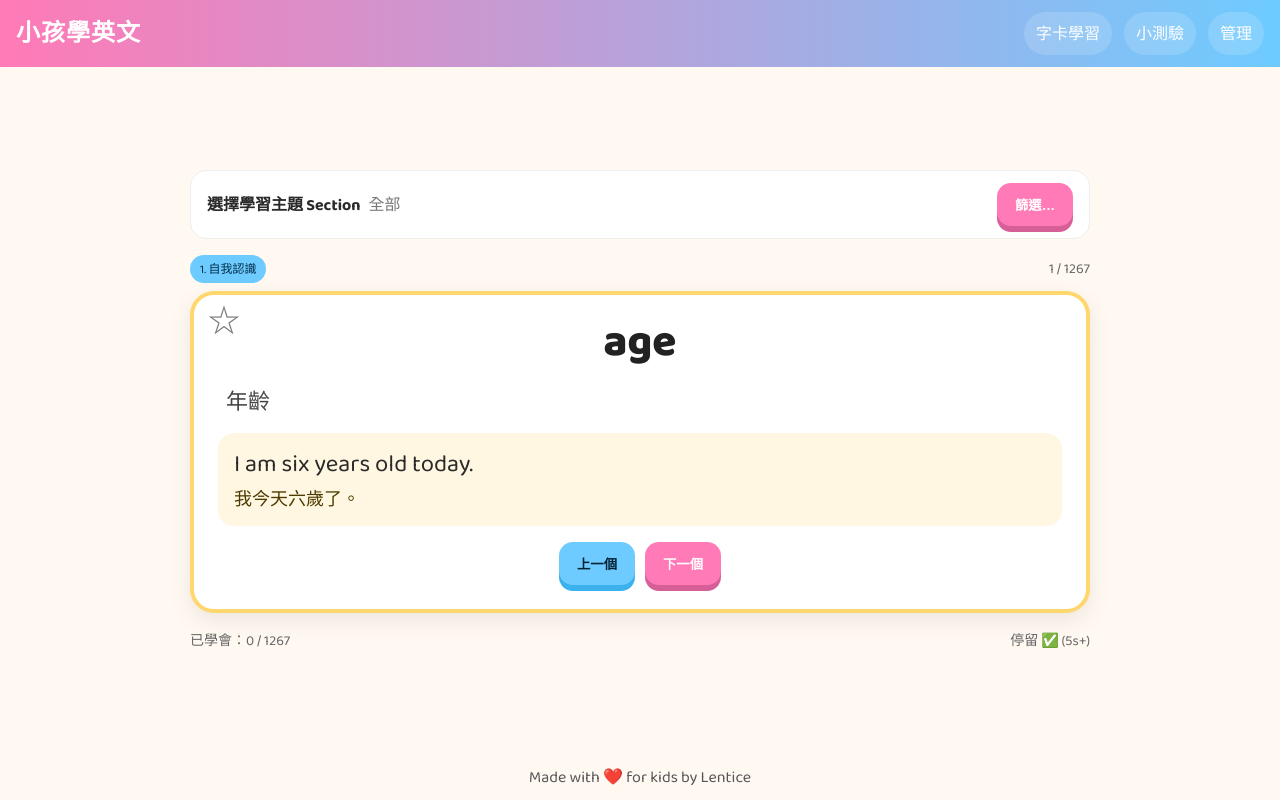
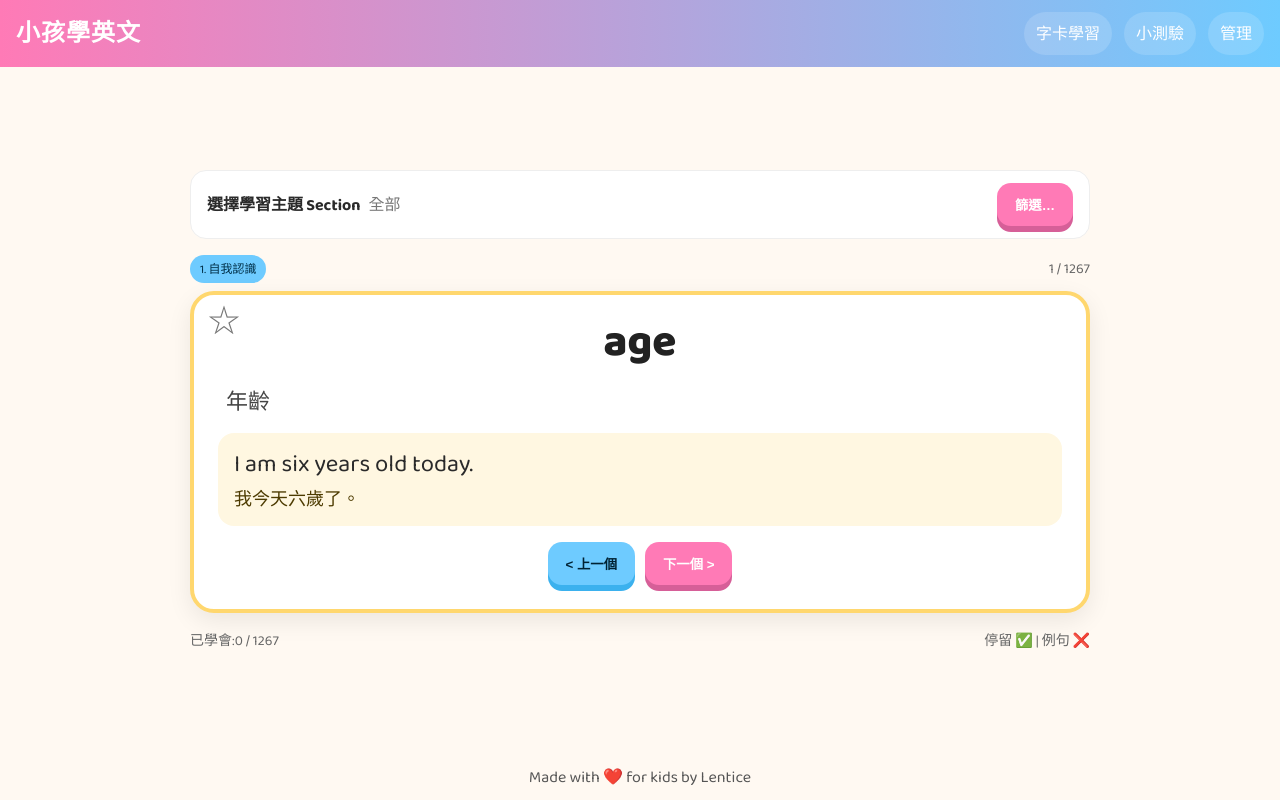
Before and after one commit to Lentice/kid_words, a React (Vite) app: page / in a window 1280 px wide. Built offline with nearby package versions, Linux system fonts and the light colour scheme.

Commit message:
fix: add example click handling in Flashcard and update Learn component state management

```diff
--- a/src/components/Flashcard.jsx
+++ b/src/components/Flashcard.jsx
@@ -2,11 +2,14 @@ import React from 'react'
 import { speak, googleTTS } from '../utils/speech'
 import { getProgress } from '../utils/progress'
 
-export default function Flashcard({ item, learned, onPrev, onNext, onToggleLearned }){
+export default function Flashcard({ item, learned, onPrev, onNext, onToggleLearned, onExampleClick }){
   if (!item) return null
   const { wordSpeed, exampleSpeed } = getProgress()
   const speakWord = () => speak(item.word, { rate: wordSpeed })
-  const speakExample = () => googleTTS(item.example_en, { rate: exampleSpeed })
+  const speakExample = () => {
+    googleTTS(item.example_en, { rate: exampleSpeed })
+    if (onExampleClick) onExampleClick()
+  }
 
   // 根據單字長度動態調整字體大小
   const getWordFontSize = () => {
@@ -40,8 +43,8 @@ export default function Flashcard({ item, learned, onPrev, onNext, onToggleLearn
         <div className="zh">{item.example_cht}</div>
       </div>
       <div className="controls">
-        <button className="btn secondary" onClick={onPrev}>上一個</button>
-        <button className="btn" onClick={onNext}>下一個</button>
+        <button className="btn secondary" onClick={onPrev}>&lt; 上一個</button>
+        <button className="btn" onClick={onNext}>下一個 &gt;</button>
       </div>
       </div>
     </div>
--- a/src/routes/Learn.jsx
+++ b/src/routes/Learn.jsx
@@ -11,6 +11,7 @@ export default function Learn(){
   const [index, setIndex] = useState(saved.lastIndex || 0)
   const [learnedIds, setLearnedIds] = useState(saved.learnedIds || new Set())
   const [dwellReady, setDwellReady] = useState(false)
+  const [exampleClicked, setExampleClicked] = useState(false)
 
   const filtered = useMemo(()=>{
     const list = bySections(selected)
@@ -31,6 +32,7 @@ export default function Learn(){
 
   useEffect(()=>{
     setDwellReady(false)
+    setExampleClicked(false)
     if (!current) return
     const t = setTimeout(()=>setDwellReady(true), 5000)
     return ()=>clearTimeout(t)
@@ -44,7 +46,7 @@ export default function Learn(){
     })
   }
   const onNext = () => {
-    if (current && dwellReady && !learnedIds.has(current.id)){
+    if (current && dwellReady && exampleClicked && !learnedIds.has(current.id)){
       const nextSet = new Set(learnedIds)
       nextSet.add(current.id)
       setLearnedIds(nextSet)
@@ -87,10 +89,13 @@ export default function Learn(){
         onPrev={onPrev}
         onNext={onNext}
         onToggleLearned={()=>toggleLearned(current.id)}
+        onExampleClick={()=>setExampleClicked(true)}
       />
       <div className="row" style={{justifyContent:'space-between'}}>
-        <div className="progress">已學會：{learnedIds.size} / {words.length}</div>
-        <div className="progress">停留 {dwellReady ? '✅ (5s+)' : '計時中…'}</div>
+        <div className="progress">已學會:{learnedIds.size} / {words.length}</div>
+        <div className="progress">
+          停留 {dwellReady ? '✅' : '⏱️'} | 例句 {exampleClicked ? '✅' : '❌'}
+        </div>
       </div>
     </div>
   )
```
